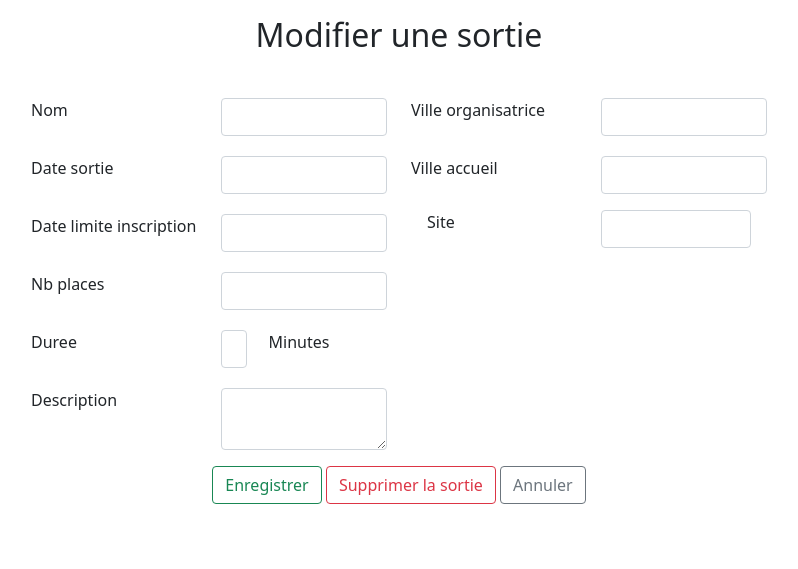
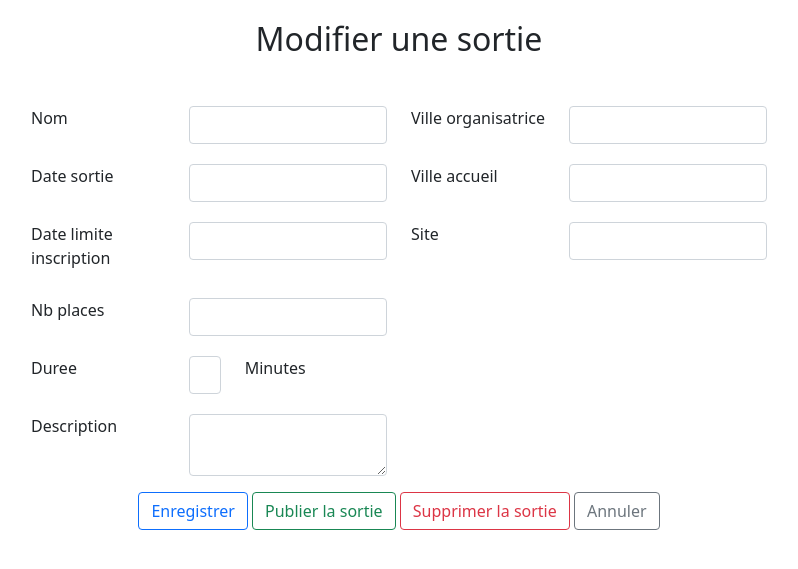
Before and after one commit to hbourniche20/ENI-projectSortir, a Symfony app: template templates/sortie/index.html.twig in a window 1280 px wide. Shown: the part 56-625 px from the top of the page, without its empty margins (241-1039 px from the left). Run offline with Twig, Linux system fonts and the light colour scheme; the template is opened without the code that fills it, so the values that code supplies are empty; form fields are guessed from the names that the template uses; some libraries are stand-ins or nearby versions.

Commit message:
ajout de enregistrer et mise en forme améliorer

```diff
--- a/templates/sortie/index.html.twig
+++ b/templates/sortie/index.html.twig
@@ -43,43 +43,42 @@
 {% endblock %}
 {% block body %}
     <div class="container">
-        <div class="row p-3">
+        <div class="row esup">
             {% if sortieId == -1 %}
                 <h2 class="text-center">Créer une sortie</h2>
             {% else %}
                 <h2 class="text-center">Modifier une sortie</h2>
             {% endif %}
         </div>
-        <div class="row">
         {{ form_start(sortieForm) }}
-            <div class="row justify-content-center">
-                <div class="col col-4">
+        <div class="row justify-content-center esup">
+            <div class="col-4">
                 <div class="row form-group esup">
-                        <div class="col">
+                    <div class="col-5">
                         {{ form_label(sortieForm.nom) }}
                     </div>
-                        <div class="col">
+                    <div class="col-7">
                         {{ form_widget(sortieForm.nom) }}
                     </div>
                 </div>
                 <div class="row form-group esup">
-                        <div class="col">
+                    <div class="col-5">
                         {{ form_label(sortieForm.dateSortie) }}
                     </div>
-                        <div class="col">
+                    <div class="col-7">
                         {# <input id="sortie_dateSortie_date" type="date"> #}
                         {{ form_widget(sortieForm.dateSortie) }}
                     </div>
                 </div>
                 <div class="row form-group esup">
-                        <div class="col">
+                    <div class="col-5">
                         {{ form_label(sortieForm.dateLimiteInscription) }}
 
                         {# <label for="{{ field_name(sortieForm.dateLimiteInscription) }}"> #}
                         {# {{ form_label(sortieForm.dateLimiteInscription)  }} #}
                         {# </label> #}
                     </div>
-                        <div class="col">
+                    <div class="col-7">
                         {# <input #}
                         {# id="{{ field_name(sortieForm.dateLimiteInscription) }}" #}
                         {# value="{{ field_value(sortieForm.dateLimiteInscription)}}" #}
@@ -89,18 +88,18 @@
                     </div>
                 </div>
                 <div class="row form-group esup">
-                        <div class="col">
+                    <div class="col-5">
                         {{ form_label(sortieForm.nbPlaces) }}
                     </div>
-                        <div class="col">
+                    <div class="col-7">
                         {{ form_widget(sortieForm.nbPlaces) }}
                     </div>
                 </div>
                 <div class="row form-group esup">
-                        <div class="col">
+                    <div class="col-5">
                         {{ form_label(sortieForm.duree) }}
                     </div>
-                        <div class="col">
+                    <div class="col-7">
                         <div class="row">
                             <div class="col col-3">
                                 {{ form_widget(sortieForm.duree) }}
@@ -110,53 +109,52 @@
                     </div>
                 </div>
                 <div class="row form-group esup">
-                        <div class="col">
+                    <div class="col-5">
                         {{ form_label(sortieForm.description) }}
                     </div>
-                        <div class="col">
+                    <div class="col-7">
                         {{ form_widget(sortieForm.description) }}
                     </div>
                 </div>
             </div>
-                <div class="col col-4">
+            <div class="col-4">
                 <div class="row form-group esup">
-                        <div class="col">
+                    <div class="col-5">
                         {{ form_label(sortieForm.villeOrganisatrice) }}
                     </div>
-                        <div class="col">
+                    <div class="col-7">
                         {{ form_widget(sortieForm.villeOrganisatrice) }}
                     </div>
                 </div>
                 <div class="row form-group esup">
-                        <div class="col">
+                    <div class="col-5">
                         {{ form_label(sortieForm.villeAccueil) }}
                     </div>
-                        <div class="col">
+                    <div class="col-7">
                         {{ form_widget(sortieForm.villeAccueil) }}
                     </div>
                 </div>
-                    <div class="row form-group p-3 drop-down">
-                        <div class="col">
+                <div class="row form-group esup drop-down">
+                    <div class="col-5">
                         {{ form_label(sortieForm.site) }}
                     </div>
-                        <div class="col">
+                    <div class="col-7">
                         {{ form_widget(sortieForm.site) }}
                     </div>
                 </div>
             </div>
         </div>
-            <div class="row-1 p-3" style="text-align: center">
-                {% if sortieId == -1 %}
-                    <button class="btn btn-outline-success">Publier</button>
-                    <a class="btn btn-outline-secondary" role="button" href="{{ path('home_page') }}">Annuler</a>
-                {% else %}
-                    <button class="btn btn-outline-success">Enregistrer</button>
+        <div class="row-1 p-3 text-center">
+            <button class="btn btn-outline-primary">Enregistrer</button>
+            {% if true %}
+                <button class="btn btn-outline-success">Publier la sortie</button>
+            {% endif %}
+            {% if sortieId != -1 %}
                 <a class="btn btn-outline-danger" role="button"
                    href="{{ path('supprimer_sortie', {id: sortieId}) }}">Supprimer la sortie</a>
+            {% endif %}
             <a class="btn btn-outline-secondary" role="button" href="{{ path('home_page') }}">Annuler</a>
-                {% endif %}
         </div>
         {{ form_end(sortieForm) }}
     </div>
-    </div>
 {% endblock %}
```
Lines whose indentation alone changed are shown as unchanged.
